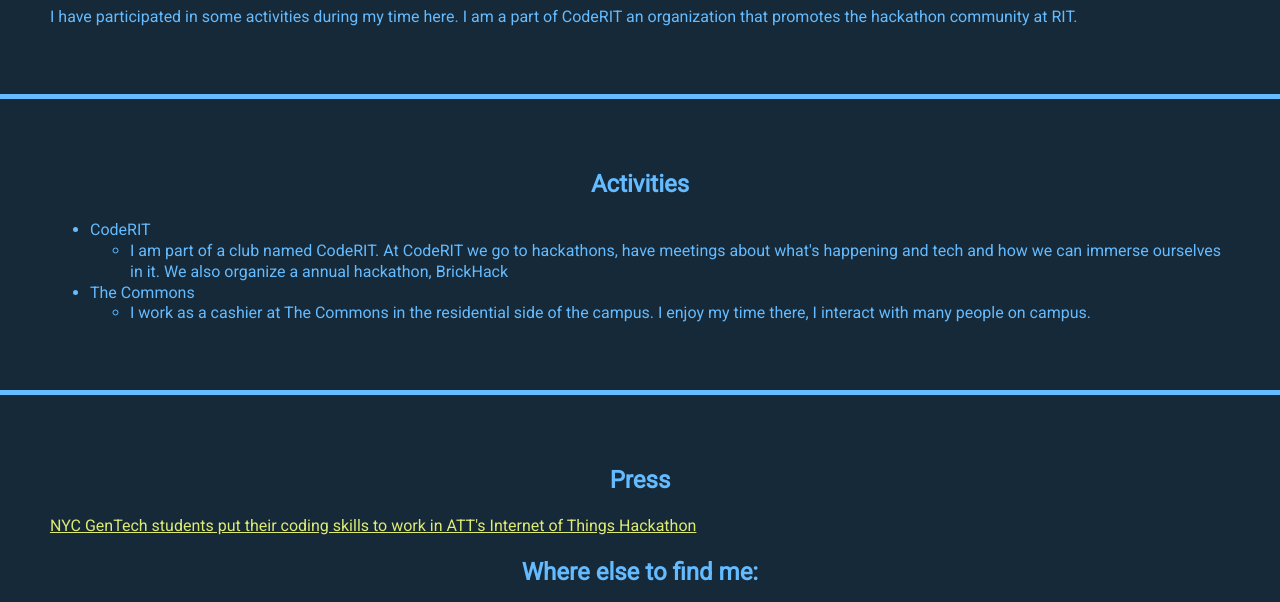
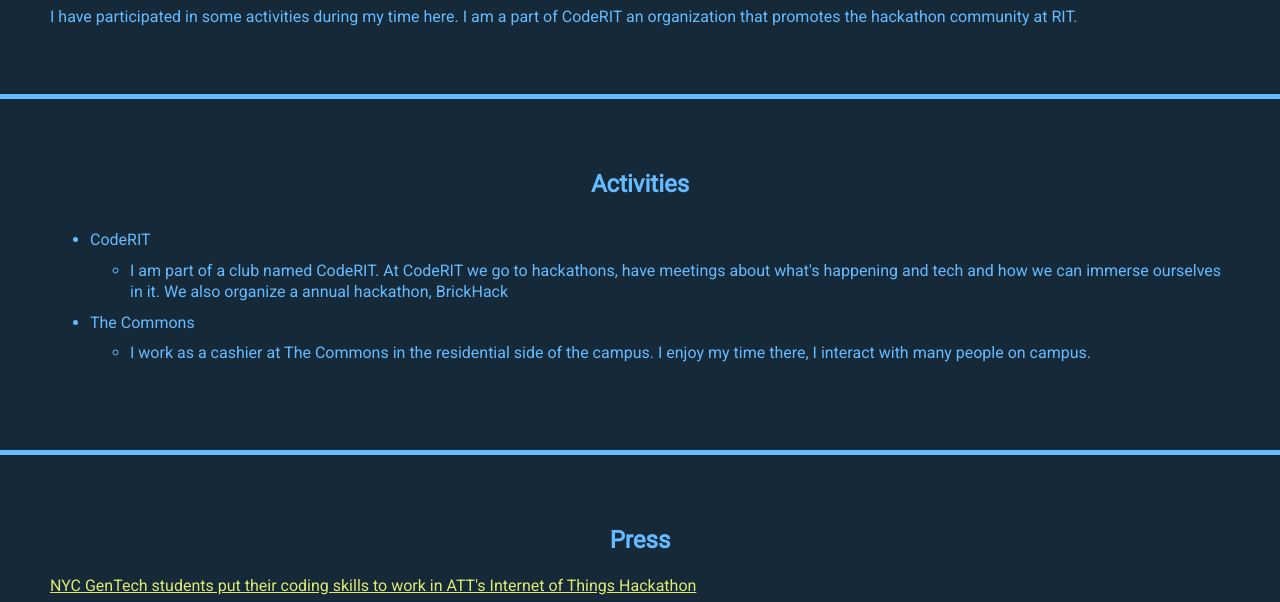
Before and after one commit to fernflores0463/NewWebsite, a plain HTML site: page index.html in a window 1280 px wide. Shown: the part 1809-2411 px from the top of the page. Drawn offline with Linux system fonts and the light colour scheme; a web font is replaced by a local one.

Commit message:
Added a bit more of spacing on the Activities list. It makes the page look a tad bit neater. This verision is the current live version

```diff
--- a/css/styles.css
+++ b/css/styles.css
@@ -129,3 +129,8 @@ nav {
 	background-color: #162938;
 	margin-bottom: 5px;
 }
+
+ul{
+	padding-top: 10px;
+	padding-bottom: 10px;
+}
```
